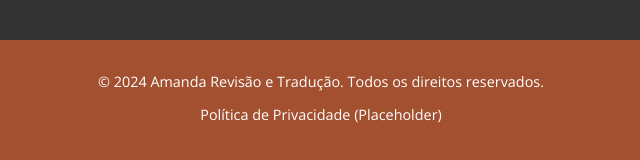
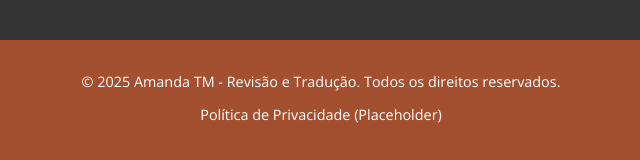
Before and after one commit to emello23/amandatm, a plain HTML site: page index.html in a window 1280 px wide. Shown: the part 4545-4705 px from the top of the page, 319-959 px from the left. Drawn offline with nearby package versions, Linux system fonts and the light colour scheme.

Commit message:
Update index.html
Título alterdao

```diff
--- a/index.html
+++ b/index.html
@@ -3,7 +3,7 @@
 <head>
     <meta charset="UTF-8">
     <meta name="viewport" content="width=device-width, initial-scale=1.0">
-    <title>Amanda Revisão e Tradução</title>
+    <title>Amanda TM - Revisão e Tradução</title>
     <link rel="stylesheet" href="style.css">
     <link href="https://fonts.googleapis.com/css2?family=Playfair+Display:wght@400;700&family=Open+Sans:wght@400;600&display=swap" rel="stylesheet">
     <link rel="stylesheet" href="https://cdnjs.cloudflare.com/ajax/libs/font-awesome/6.0.0-beta3/css/all.min.css">
@@ -191,7 +191,7 @@
     <!-- Rodapé da Página -->
     <footer class="footer">
         <div class="container">
-            <p>&copy; 2024 Amanda Revisão e Tradução. Todos os direitos reservados.</p>
+            <p>&copy; 2025 Amanda TM - Revisão e Tradução. Todos os direitos reservados.</p>
             <p><a href="#privacy-policy">Política de Privacidade</a> (Placeholder)</p>
         </div>
     </footer>
```
